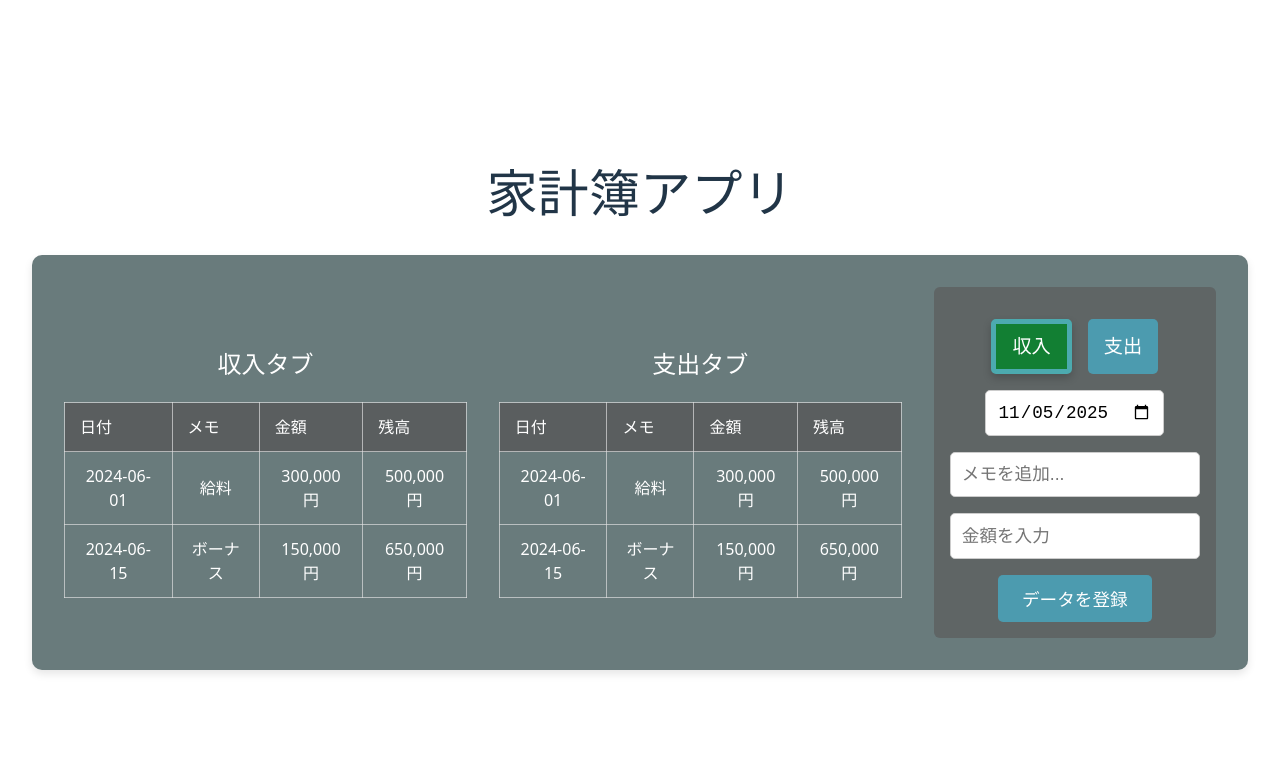
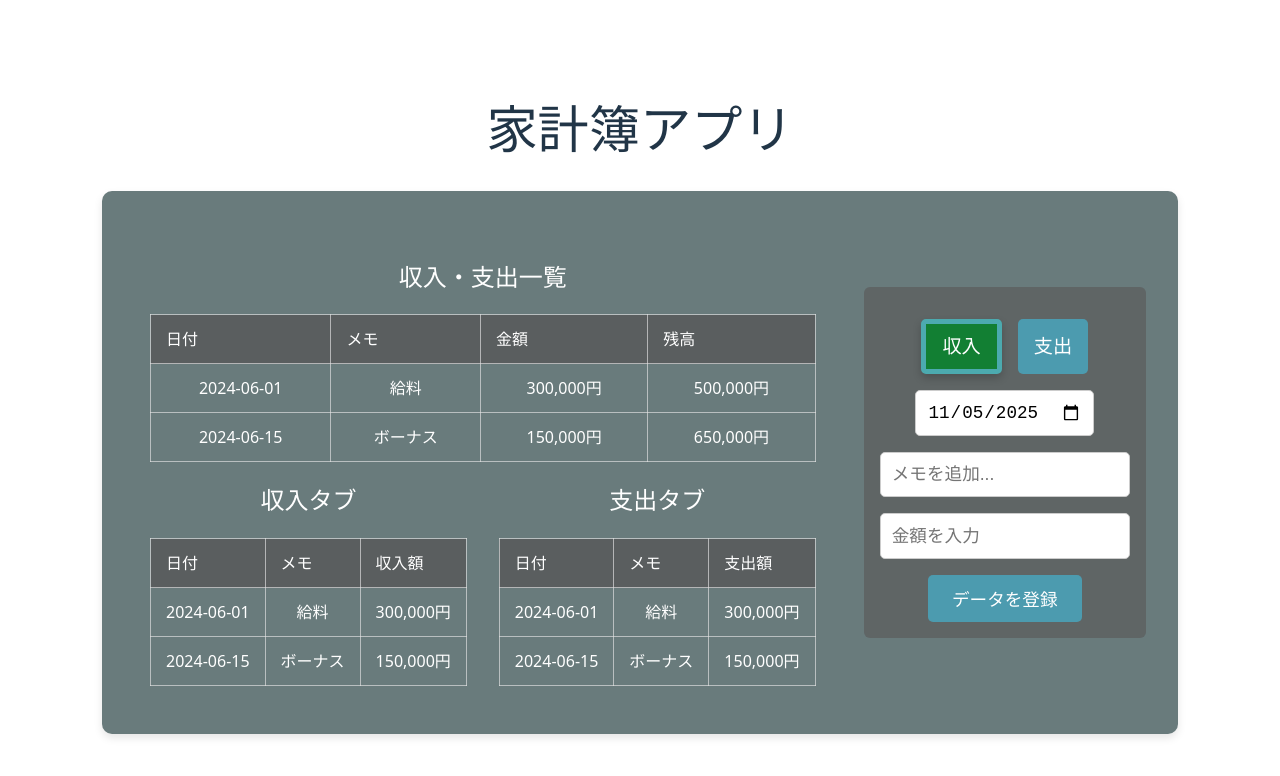
Before and after one commit to YGMS-yukkuri/React_Kakeibo, a React (Vite) app: page / in a window 1280 px wide. Shown: the top 776 px of the page. Built offline with nearby package versions, Linux system fonts and the light colour scheme.

Commit message:
InOutWindowコンポーネントのスタイルを追加し、収入・支出タブの構造を整理

```diff
--- a/src/components/InOutWindow/InOutWindow.css
+++ b/src/components/InOutWindow/InOutWindow.css
@@ -1,3 +1,9 @@
+.InOutWindow {
+    padding: 1rem;
+    border-radius: 8px;
+    color: white;
+}
+
 .InOutContainer {
     display: flex;
     justify-content: space-around;
@@ -10,7 +16,8 @@ table {
     color: rgb(255, 255, 255);
 }
 
-th, td {
+th,
+td {
     padding: 12px 15px;
     border: 1px solid #e4e4e4a7;
 }
--- a/src/components/InOutWindow/InOutWindow.jsx
+++ b/src/components/InOutWindow/InOutWindow.jsx
@@ -3,9 +3,10 @@ import './InOutWindow.css';
 
 export default function InOutWindow() {
     return (
-        <div className='InOutContainer'>
-            <div className='InContainer'>
-                <h2>収入タブ</h2>
+        <>
+        <div className='InOutWindow'>
+            <div className='InOutAllContainer'>
+                <h2>収入・支出一覧</h2>
                 <table>
                         <thead>
                             <tr>
@@ -31,6 +32,31 @@ export default function InOutWindow() {
                         </tbody>
                     </table>
             </div>
+            <div className='InOutContainer'>
+                <div className='InContainer'>
+                    <h2>収入タブ</h2>
+                    <table>
+                        <thead>
+                            <tr>
+                                <th>日付</th>
+                                <th>メモ</th>
+                                <th>収入額</th>
+                            </tr>
+                        </thead>
+                        <tbody>
+                            <tr>
+                                <td>2024-06-01</td>
+                                <td>給料</td>
+                                <td>300,000円</td>
+                            </tr>
+                            <tr>
+                                <td>2024-06-15</td>
+                                <td>ボーナス</td>
+                                <td>150,000円</td>
+                            </tr>
+                        </tbody>
+                    </table>
+                </div>
                 <div className='OutContainer'>
                     <h2>支出タブ</h2>
                     <table>
@@ -38,8 +64,7 @@ export default function InOutWindow() {
                             <tr>
                                 <th>日付</th>
                                 <th>メモ</th>
-                            <th>金額</th>
-                            <th>残高</th>
+                                <th>支出額</th>
                             </tr>
                         </thead>
                         <tbody>
@@ -47,17 +72,17 @@ export default function InOutWindow() {
                                 <td>2024-06-01</td>
                                 <td>給料</td>
                                 <td>300,000円</td>
-                            <td>500,000円</td>
                             </tr>
                             <tr>
                                 <td>2024-06-15</td>
                                 <td>ボーナス</td>
                                 <td>150,000円</td>
-                            <td>650,000円</td>
                             </tr>
                         </tbody>
                     </table>
                 </div>
             </div>
+        </div>
+        </>
     )
 }
```
Lines whose indentation alone changed are shown as unchanged.
